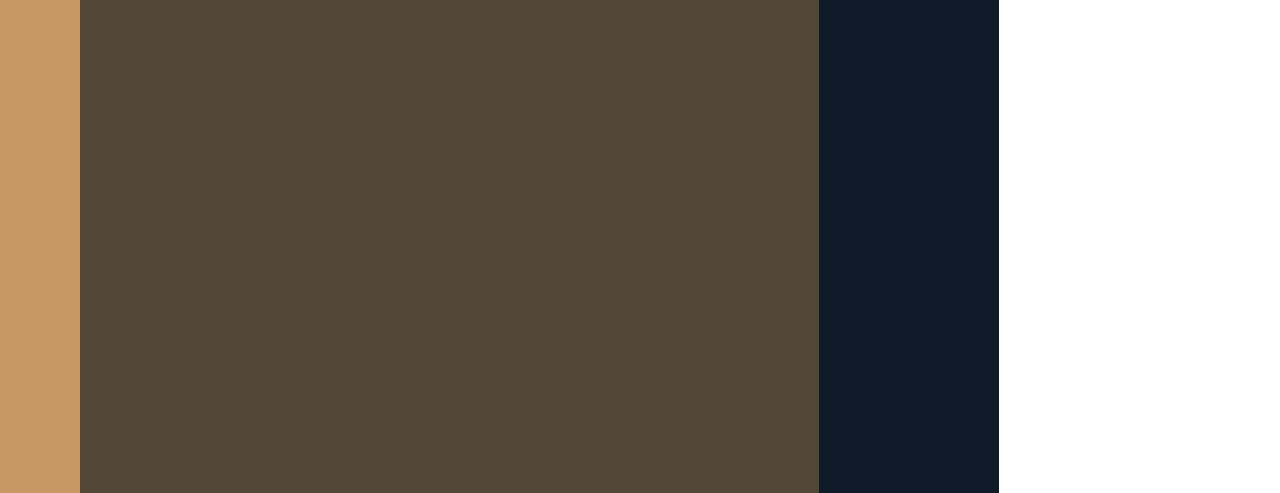
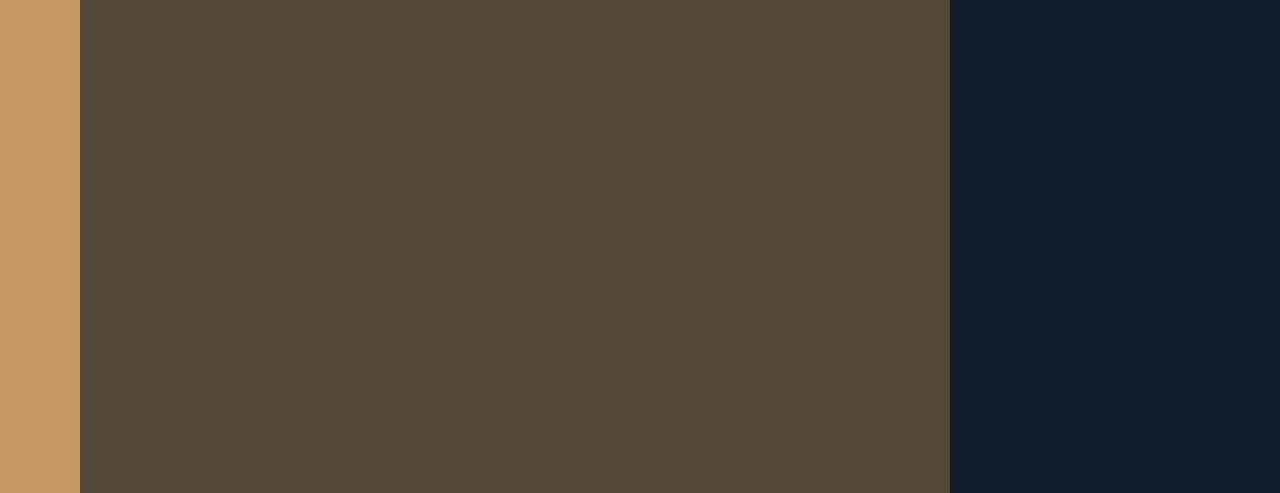
Before and after one commit to jakubfolta/Webpage-Udemy, a website: page index.html in a window 1280 px wide. Shown: the part 144-637 px from the top of the page. Drawn offline with Linux system fonts and the light colour scheme.

Commit message:
Setup grid - items

```diff
--- a/src/sass/base/_base.scss
+++ b/src/sass/base/_base.scss
@@ -37,11 +37,11 @@ body {
 .container {
   display: grid;
   grid-template-rows: 80vh min-content 40vw repeat(3, min-content);
-  grid-template-columns: [sidebar-start] 8rem [sidebar-end full-start] 1fr [center-start] repeat(8, [col-start] minmax(min-content, 14rem) [col-end]) [center-end] 1fr [full-end];
+  grid-template-columns: [sidebar-start] 8rem [sidebar-end full-start] minmax(6rem, 1fr) [center-start] repeat(8, [col-start] minmax(min-content, 14rem) [col-end]) [center-end] minmax(6rem, 1fr) [full-end];
 
 
-  & > * {
-    padding: 4rem;
-    font-size: 3rem;
+  & > * {              //
+    padding: 4rem;     // FOR DEVELOPMENT - DELETE
+    font-size: 3rem;   //
   }
 }
--- a/src/sass/components/_realtors.scss
+++ b/src/sass/components/_realtors.scss
@@ -1,3 +1,4 @@
 .realtors {
   background-color: $color-secondary;
+  grid-column: col-start 7 / full-end;
 }
--- a/src/sass/components/_story.scss
+++ b/src/sass/components/_story.scss
@@ -1,9 +1,11 @@
 .story {
   &__pictures {
     background-color: $color-primary;
+    grid-column: full-start /col-end 4;
   }
 
   &__content {
     background-color: $color-grey-light-1;
+    grid-column: col-start 5 /full-end;
   }
 }
--- a/src/sass/layout/_header.scss
+++ b/src/sass/layout/_header.scss
@@ -1,4 +1,4 @@
 .header {
   background-color: $color-grey-dark-1;
-  grid-column: full-start / span 7;
+  grid-column: full-start / col-end 6;
 }
```
Also changed, not shown: src/css/main.css.
